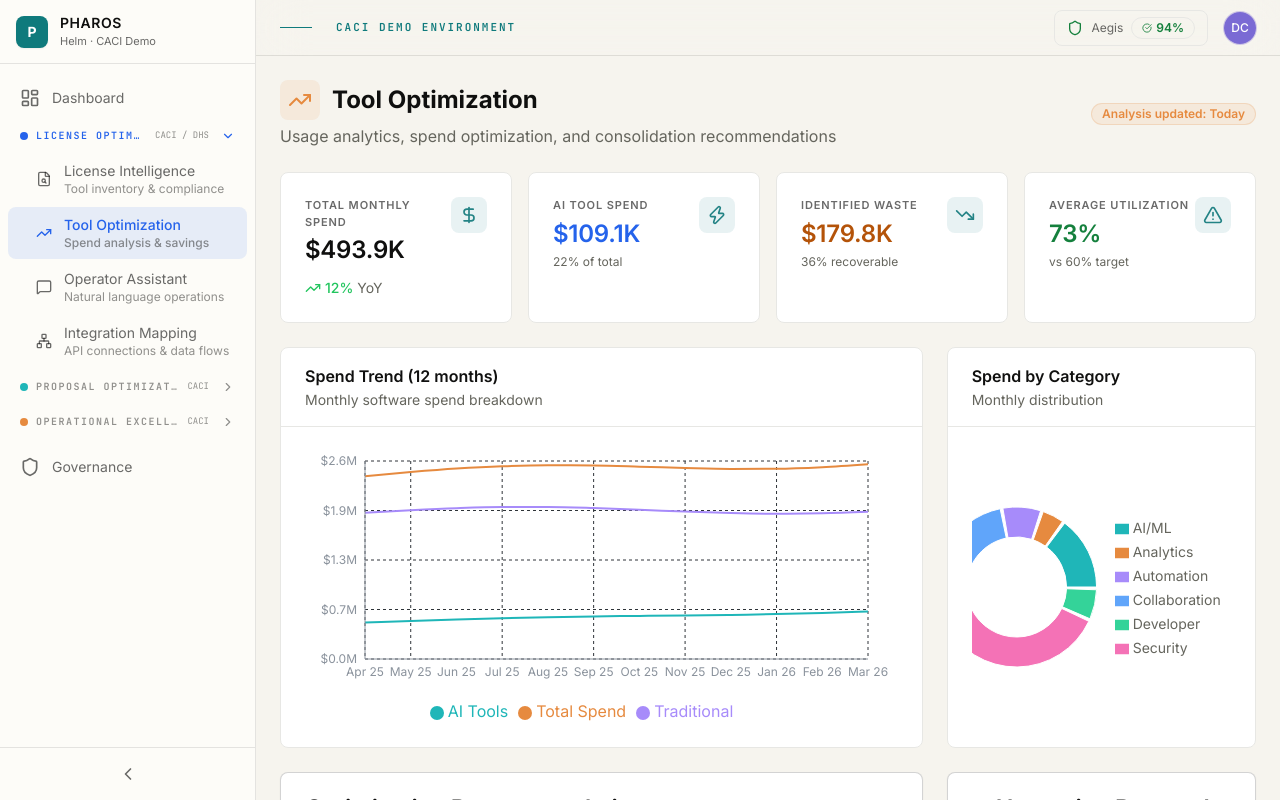
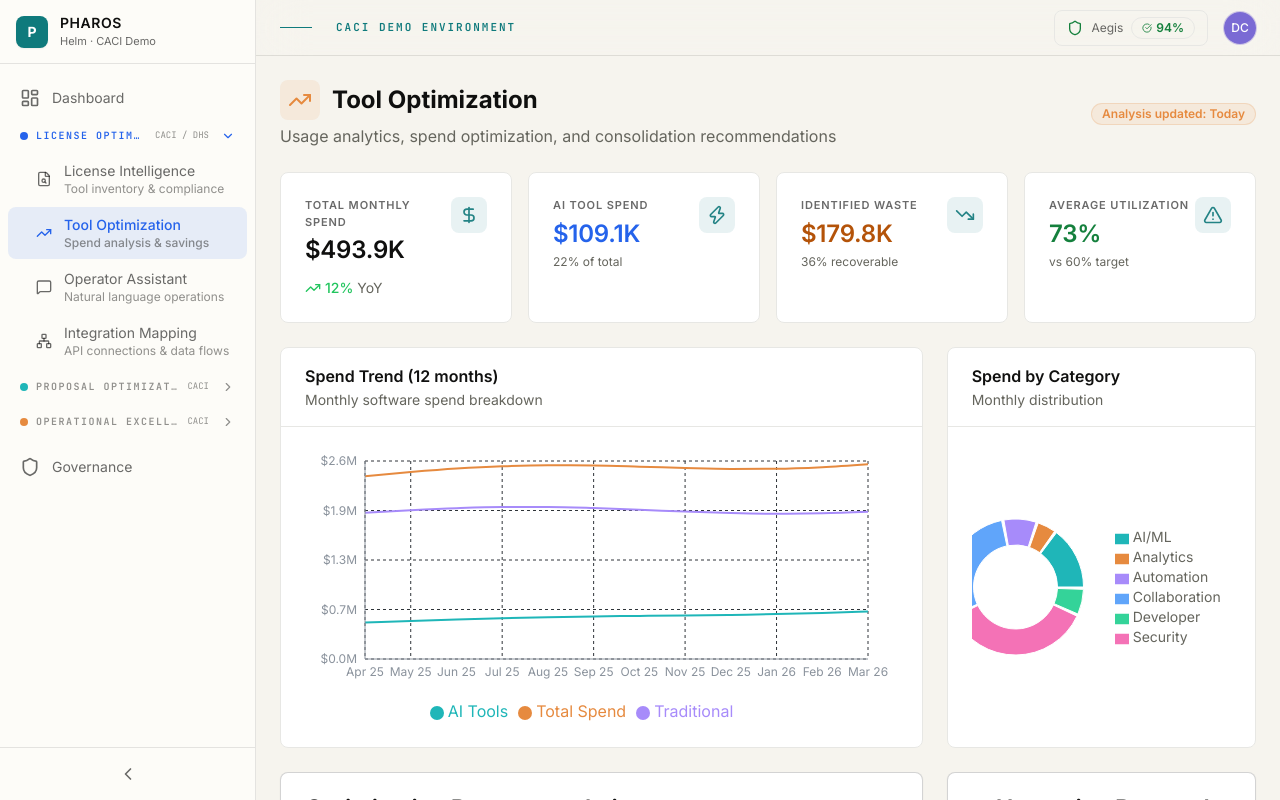
Before and after one commit to ssripada09-svg/miojo_demo, a Next.js app: page /crews/tool-optimization in a window 1280 px wide. Built offline with nearby package versions, Linux system fonts and the light colour scheme.

Commit message:
fix: prevent tool optimization pie chart clipping

```diff
--- a/app/crews/tool-optimization/page.tsx
+++ b/app/crews/tool-optimization/page.tsx
@@ -465,13 +465,13 @@ export default function ToolOptimizationPage() {
           height={320}
         >
           <ResponsiveContainer width="100%" height="100%">
-            <PieChart>
+            <PieChart margin={{ top: 8, right: 12, bottom: 8, left: 8 }}>
               <Pie
                 data={categoryData}
-                cx="35%"
+                cx="32%"
                 cy="50%"
-                innerRadius={50}
-                outerRadius={80}
+                innerRadius={42}
+                outerRadius={68}
                 paddingAngle={2}
                 dataKey="value"
               >
@@ -497,7 +497,7 @@ export default function ToolOptimizationPage() {
                 layout="vertical"
                 verticalAlign="middle"
                 align="right"
-                wrapperStyle={{ paddingLeft: 20, right: 0 }}
+                wrapperStyle={{ paddingLeft: 12, right: 0, fontSize: '12px' }}
                 formatter={(value) => <span className="text-sm text-muted-foreground">{value}</span>}
               />
             </PieChart>
```
